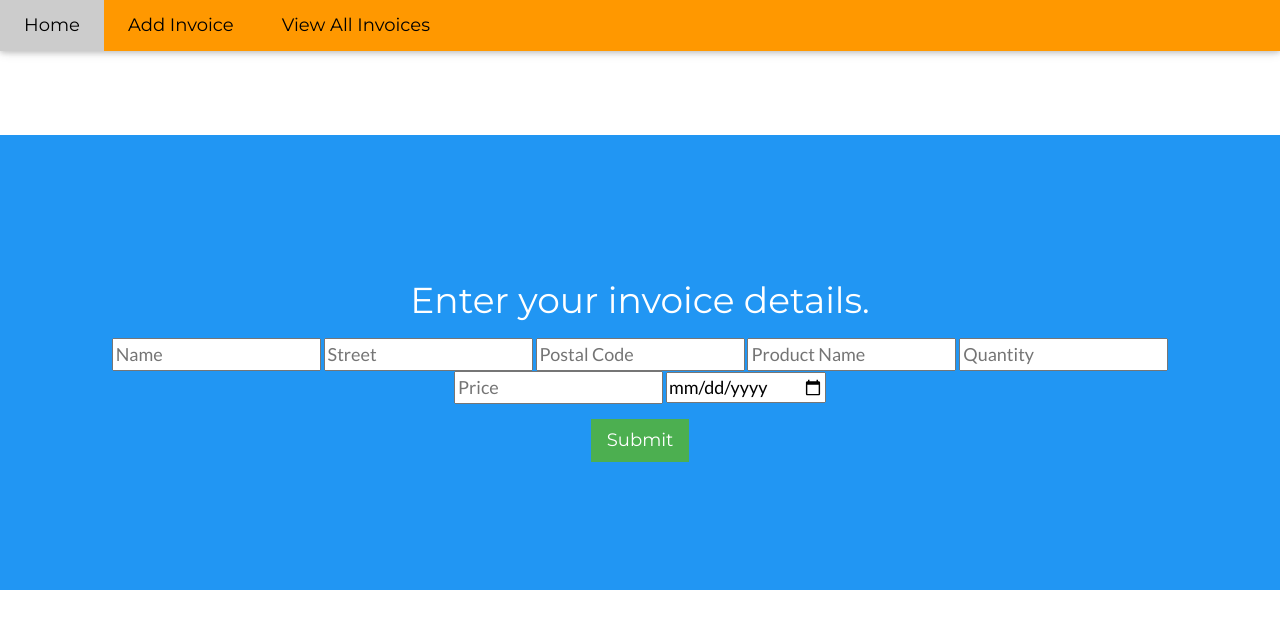
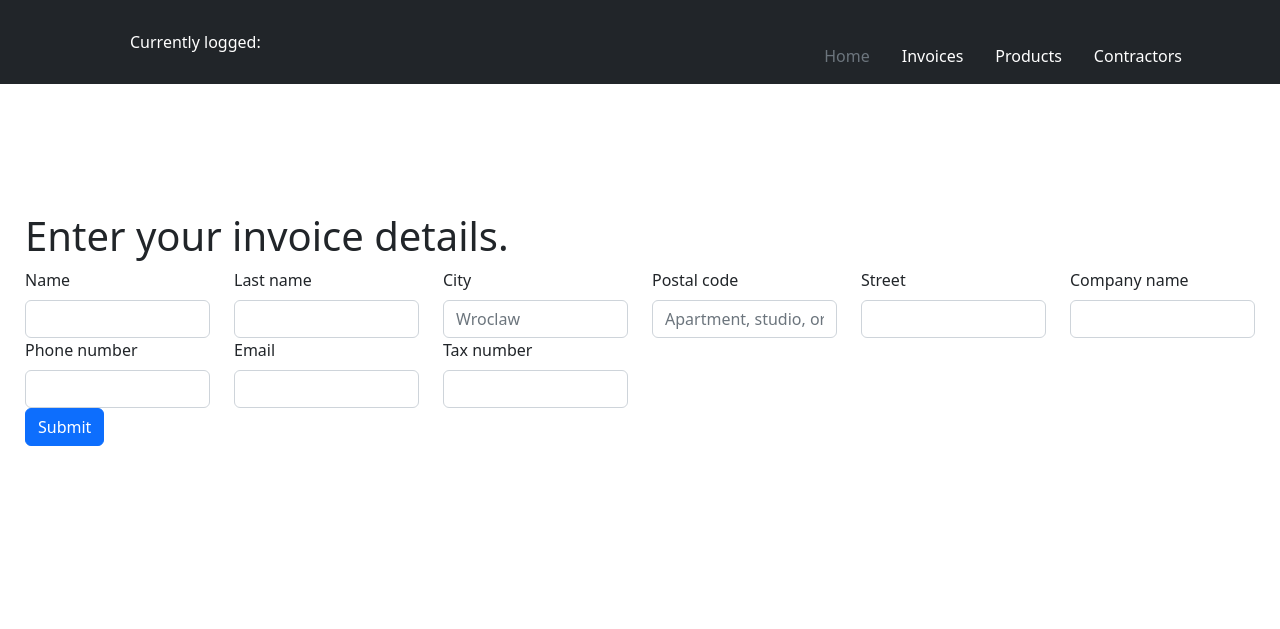
Before and after one commit to Mefpef/Invoice-Generator, a Flask app: page /add in a window 1280 px wide. Shown: the top 629 px of the page. Run offline with Flask 2, Linux system fonts and the light colour scheme.

Commit message:
refactor

```diff
--- a/app/main.py
+++ b/app/main.py
@@ -30,4 +30,4 @@ with app.app_context():
     db.create_all()
 
 if __name__ == "__main__":
-    app.run(host="0.0.0.0", port=8282)
+    app.run(host="0.0.0.0", port=8282, debug=True)
--- a/app/models/contractor.py
+++ b/app/models/contractor.py
@@ -4,10 +4,11 @@ from app.service.db import db
 class Contractor(db.Model):
     id = db.Column(db.Integer, primary_key=True)
     name = db.Column(db.String(150), nullable=False)
+    last_name = db.Column(db.String(150), nullable=False)
     city = db.Column(db.String(150), nullable=False)
     postal_code = db.Column(db.String(5), nullable=False)
     street = db.Column(db.String(40), nullable=False)
     company_name = db.Column(db.String(100))
     phone_number = db.Column(db.String(15))
-    email_address = db.column(db.String(50))
+    email_address = db.Column(db.String(50))
     tax_number = db.Column(db.String(20), nullable=False)
--- a/app/routes/home.py
+++ b/app/routes/home.py
@@ -1,8 +1,8 @@
-from flask import Blueprint, redirect, url_for
+from flask import Blueprint, render_template
 
 home_blueprint = Blueprint('home_blueprint', __name__)
 
 
 @home_blueprint.route("/")
 def home():
-    return redirect(url_for("index.index"))
+    return render_template('base.html')
--- a/app/routes/login.py
+++ b/app/routes/login.py
@@ -7,6 +7,7 @@ from app.models.user import User
 login_blueprint = Blueprint('login', __name__)
 
 
+@login_blueprint.route('/')
 @login_blueprint.route('/login', methods=["POST", "GET"])
 def login():
     if request.method == 'POST':
@@ -26,4 +27,4 @@ def login():
         else:
             flash('Username or password incorrect !', 'warning')
 
-    return render_template("index.html")
+    return render_template("base.html")
--- a/app/templates/add_invoice.html
+++ b/app/templates/add_invoice.html
@@ -12,6 +12,12 @@
 {
     color: black;
 }
+
+
+
+
+
+
 </style>
 {% endblock %}
 
@@ -20,23 +26,51 @@
 <header class="w3-container w3-blue w3-center" style="padding:128px 25px">
     <h1 class="w3-margin w3-xxlarge">Enter your invoice details.</h1>
     <form action="#" method="POST">
-            <div class="table">
-            <input class="w3-large" type="text" name="name" placeholder="Name" required>
-            <input class="w3-large" type="text" name="street" placeholder="Street" required>
-            <input class="w3-large" type="text" name="postal_code" placeholder="Postal Code" required>
-            <input class="w3-large" type="text" name="product_name" placeholder="Product Name" required>
-            <input class="w3-large" type="text" name="quantity" placeholder="Quantity" required>
-            <input class="w3-large" type="text" name="price" placeholder="Price" required>
-            <input class="w3-large" type="date" name="invoice_date" placeholder="Invoice date" required>
+        <form class="row g-2">
+            <div class="row">
+                <div class="col-md-2">
+                    <label for="inputName" class="form-label">Name</label>
+                    <input type="text" class="form-control" id="inputName">
+                </div>
+                <div class="col-md-2">
+                    <label for="inputLastName" class="form-label">Last name</label>
+                    <input type="text" class="form-control" id="inputLastName">
+                </div>
+                <div class="col-2">
+                    <label for="inputCity" class="form-label">City</label>
+                    <input type="text" class="form-control" id="inputCity" placeholder="Wroclaw">
+                </div>
+                <div class="col-2">
+                    <label for="inputPostalCode" class="form-label">Postal code</label>
+                    <input type="text" class="form-control" id="inputPostalCode"
+                           placeholder="Apartment, studio, or floor">
+                </div>
+                <div class="col-md-2">
+                    <label for="inputStreet" class="form-label">Street</label>
+                    <input type="text" class="form-control" id="inputStreet">
+                </div>
+                <div class="col-md-2">
+                    <label for="inputCompanyName" class="form-label">Company name</label>
+                    <input type="text" class="form-control" id="inputCompanyName">
+                </div>
+                <div class="col-md-2">
+                    <label for="inputPhoneNumber" class="form-label">Phone number</label>
+                    <input type="tel" class="form-control" id="inputPhoneNumber">
+                </div>
+                <div class="col-md-2">
+                    <label for="inputEmail" class="form-label">Email</label>
+                    <input type="email" class="form-control" id="inputEmail">
+                </div>
+                <div class="col-md-2">
+                    <label for="inputTax" class="form-label">Tax number</label>
+                    <input type="text" class="form-control" id="inputTax">
                 </div>
 
-            <button class="w3-button w3-green w3-padding-medium w3-large">Submit</button>
-            <div class="flashes">
-                {% for message in get_flashed_messages() %}
-                {{ message }}
-                {% endfor %}
+                <div class="col-12">
+                    <button type="submit" class="btn btn-primary">Submit</button>
                 </div>
-
+            </div>
+        </form>
     </form>
 </header>
 {% endblock %}
--- a/app/templates/base.html
+++ b/app/templates/base.html
@@ -1,65 +1,72 @@
-<!DOCTYPE html>
-<html lang="en" xmlns="http://www.w3.org/1999/html" xmlns="http://www.w3.org/1999/html">
+<!doctype html>
+<html lang="en">
 <head>
-    <meta charset="UTF-8">
-    {% block title %} {% endblock %}
+    <meta charset="utf-8">
+    <meta name="viewport" content="width=device-width, initial-scale=1">
+    <!-- CSS only -->
+    <link href="https://cdn.jsdelivr.net/npm/bootstrap@5.2.3/dist/css/bootstrap.min.css" rel="stylesheet"
+          integrity="sha384-rbsA2VBKQhggwzxH7pPCaAqO46MgnOM80zW1RWuH61DGLwZJEdK2Kadq2F9CUG65" crossorigin="anonymous">
+    <!-- JavaScript Bundle with Popper -->
+    <script src="https://cdn.jsdelivr.net/npm/bootstrap@5.2.3/dist/js/bootstrap.bundle.min.js"
+            integrity="sha384-kenU1KFdBIe4zVF0s0G1M5b4hcpxyD9F7jL+jjXkk+Q2h455rYXK/7HAuoJl+0I4"
+            crossorigin="anonymous"></script>
+    <title>home</title>
 
-    <link href="https://cdn.jsdelivr.net/npm/bootstrap@5.0.0-beta2/dist/css/bootstrap.min.css" rel="stylesheet"
-          integrity="sha384-BmbxuPwQa2lc/FVzBcNJ7UAyJxM6wuqIj61tLrc4wSX0szH/Ev+nYRRuWlolflfl" crossorigin="anonymous">
-    <meta name="viewport" content="width=device-width, initial-scale=1">
-    <link rel="stylesheet" href="https://www.w3schools.com/w3css/4/w3.css">
-    <link rel="stylesheet" href="https://fonts.googleapis.com/css?family=Lato">
-    <link rel="stylesheet" href="https://fonts.googleapis.com/css?family=Montserrat">
-    <link rel="stylesheet" href="https://cdnjs.cloudflare.com/ajax/libs/font-awesome/4.7.0/css/font-awesome.min.css">
-
-   <style>
-    body,h1,h2,h3,h4,h5,h6 {font-family: "Lato", sans-serif}
-.w3-bar,h1,button {font-family: "Montserrat", sans-serif}
-
-    </style>
-{% block style %}
-{% endblock %}
 </head>
 <body>
-<div class="w3-top">
-    {% with messages = get_flashed_messages(with_categories=true) %}
-    {% for category, message in messages %}
-    <div class="alert alert-{{ category }} alert-dismissible fade show" role="alert">
-        {{ message }}
-    </div>
-    {% endfor %}
-    {% endwith %}
-    <div class="w3-bar w3-orange w3-card w3-left-align w3-large">
-        <a class="w3-bar-item w3-button w3-hide-medium w3-hide-large w3-right w3-padding-large w3-hover-white w3-large w3-red"
-           href="javascript:void(0);" onclick="myFunction()" title="Toggle Navigation Menu"><i
-                class="fa fa-bars"></i></a>
-        <a href="/admin_panel" class="w3-bar-item w3-button w3-padding-large w3-white">Home</a>
-        <a href="/add" class="w3-bar-item w3-button w3-hide-small w3-padding-large w3-hover-white">Add Invoice</a>
-        <a href="/previews" class="w3-bar-item w3-button w3-hide-small w3-padding-large w3-hover-white">View All
-            Invoices</a>
+<main>
+    <header>
+        <div class="px-3 py-2 text-bg-dark">
+            <div class="container">
+                <div class="d-flex flex-wrap align-items-center justify-content-center justify-content-lg-start">
+                    <a href="/"
+                       class="d-flex align-items-center my-2 my-lg-0 me-lg-auto text-white text-decoration-none">
+                        <svg class="bi me-2" width="40" height="32" role="img" aria-label="Bootstrap">
+                            <use xlink:href="#bootstrap"/>
+                        </svg>
+                        Currently logged:
+                    </a>
 
-
-    </div>
-    <div id="navDemo" class="w3-bar-block w3-white w3-hide w3-hide-large w3-hide-medium w3-large">
-        <a href="/add" class="w3-bar-item w3-button w3-padding-large">Add Invoice</a>
-        <a href="/previews" class="w3-bar-item w3-button w3-padding-large">View All Invoices</a>
-    </div>
-</div>
-</br></br></br></br></br></br>
-{%block content%}
+                    <ul class="nav col-12 col-lg-auto my-2 justify-content-center my-md-0 text-small">
+                        <li>
+                            <a href="/" class="nav-link text-secondary">
+                                <svg class="bi d-block mx-auto mb-1" width="24" height="24">
+                                    <use xlink:href="#home"/>
+                                </svg>
+                                Home
+                            </a>
+                        </li>
+                        <li>
+                            <a href="/add" class="nav-link text-white">
+                                <svg class="bi d-block mx-auto mb-1" width="24" height="24">
+                                    <use xlink:href="#/add"/>
+                                </svg>
+                                Invoices
+                            </a>
+                        </li>
+                        <li>
+                            <a href="#" class="nav-link text-white">
+                                <svg class="bi d-block mx-auto mb-1" width="24" height="24">
+                                    <use xlink:href="#table"/>
+                                </svg>
+                                Products
+                            </a>
+                        </li>
+                        <li>
+                            <a href="#" class="nav-link text-white">
+                                <svg class="bi d-block mx-auto mb-1" width="24" height="24">
+                                    <use xlink:href="#people-circle"/>
+                                </svg>
+                                Contractors
+                            </a>
+                        </li>
+                    </ul>
+                </div>
+            </div>
+        </div>
+    </header>
+</main>
+{% block content %}
 {% endblock %}
-
-
-<script>
-// Used to toggle the menu on small screens when clicking on the menu button
-function myFunction() {
-  var x = document.getElementById("navDemo");
-  if (x.className.indexOf("w3-show") == -1) {
-    x.className += " w3-show";
-  } else {
-    x.className = x.className.replace(" w3-show", "");
-  }
-}
-</script>
 </body>
 </html>
```
Also changed, not shown: app/templates/index.html (deleted, +0 -88 lines). Lines whose indentation alone changed are shown as unchanged.
